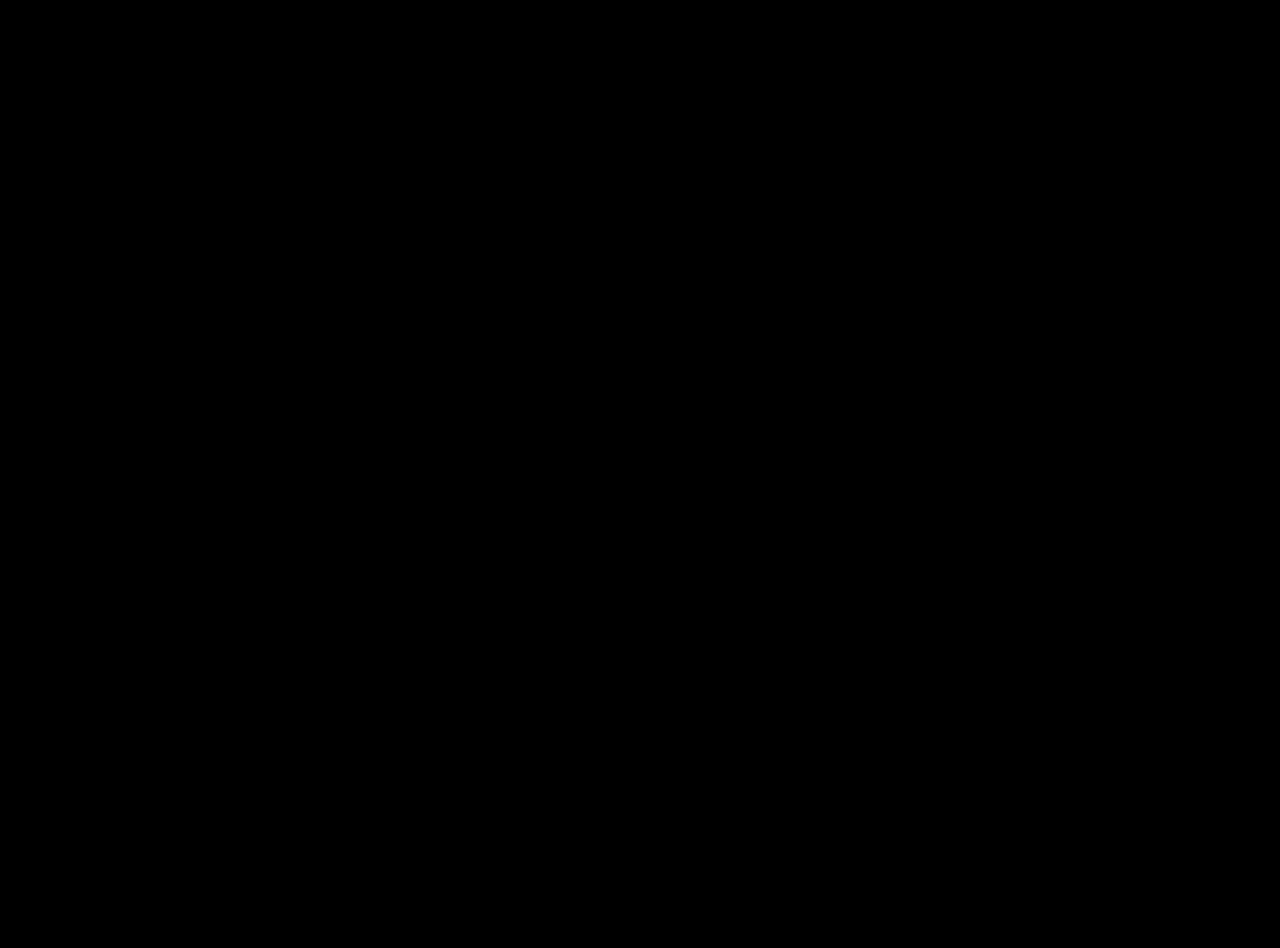
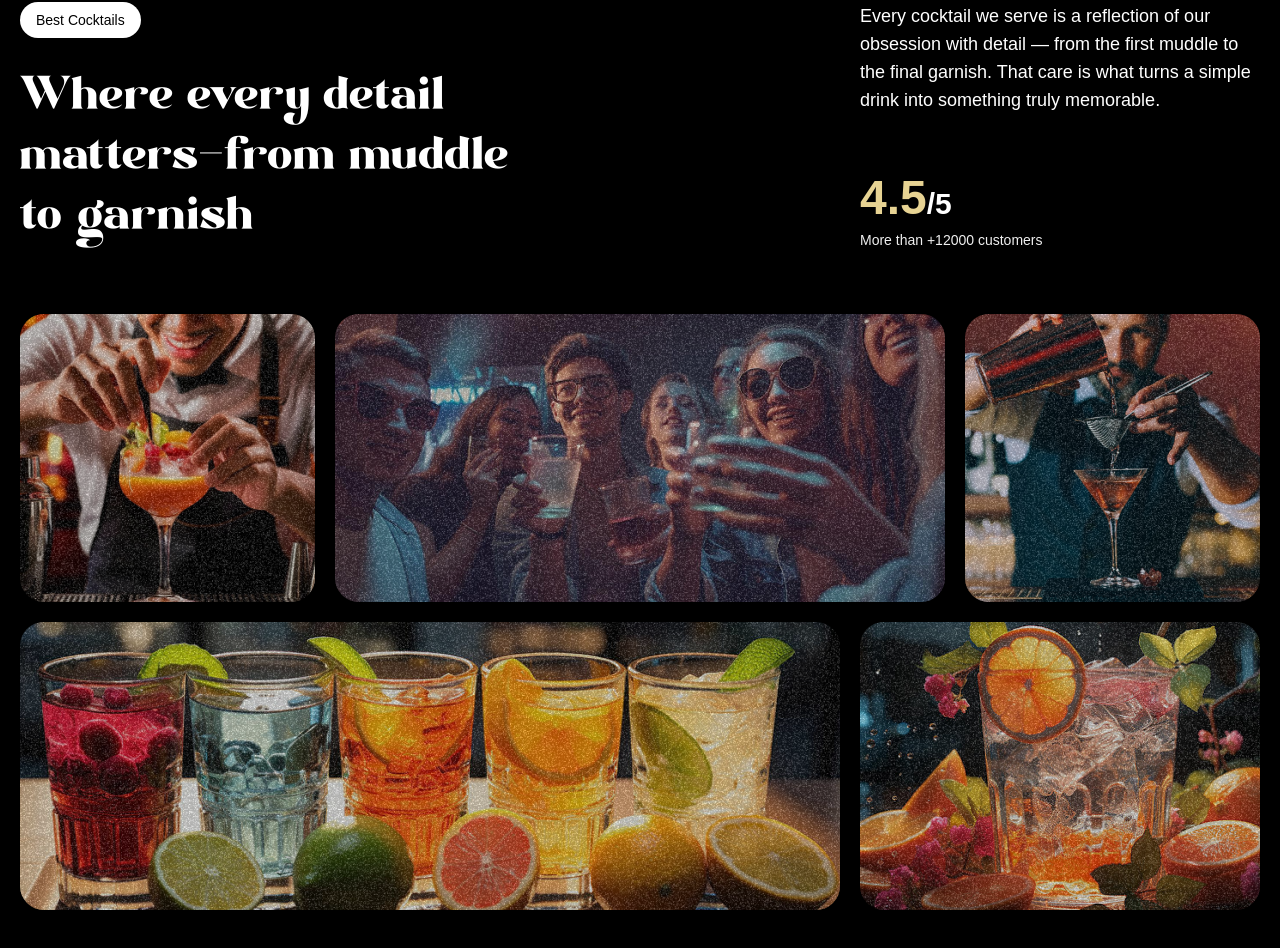
Before and after one commit to RoggiDev/jsmastery_gsap_cocktails, a React (Vite) app: page / in a window 1280 px wide. Shown: the part 1710-2658 px from the top of the page. Before the commit the page ends 1600 px from the top, so only its background shows below. Built offline with nearby package versions, Linux system fonts and the light colour scheme; a web font is replaced by a local one.

Commit message:
Implement About Section

```diff
--- a/src/App.jsx
+++ b/src/App.jsx
@@ -3,6 +3,7 @@
 import Navbar from "./Components/Navbar";
 import Hero from "./Components/Hero";
 import Cocktails from "./Components/Cocktails";
+import About from "./Components/About";
 
 gsap.registerPlugin(ScrollTrigger, SplitText);
 
@@ -12,6 +13,7 @@
       <Navbar />
       <Hero />
       <Cocktails />
+      <About />
     </>
   );
 };
--- /dev/null
+++ b/src/Components/About.jsx
@@ -0,0 +1,109 @@
+import { useGSAP } from "@gsap/react";
+import gsap from "gsap";
+import { SplitText } from "gsap/all";
+
+const About = () => {
+  useGSAP(() => {
+    const titleSplit = SplitText.create("#about h2", {
+      type: "words",
+    });
+
+    const scrollTimeline = gsap.timeline({
+      scrollTrigger: {
+        trigger: "#about",
+        start: "top center",
+      },
+    });
+
+    scrollTimeline
+      .from(titleSplit.words, {
+        opacity: 0,
+        duration: 1,
+        yPercent: 100,
+        ease: "expo.out",
+        stagger: 0.02,
+      })
+      .from(
+        ".top-grid div, .bottom-grid div",
+        {
+          opacity: 0,
+          duration: 1,
+          ease: "power1.inOut",
+          stagger: 0.04,
+        },
+        "-=0.5",
+      );
+  });
+
+  return (
+    <div id="about">
+      <div className="mb-16 md:px-0 px-5">
+        <div className="content">
+          <div className="md:col-span-8">
+            <p className="badge">Best Cocktails</p>
+
+            <h2>
+              Where every detail matters
+              <span className="text-white">-</span>
+              from muddle to garnish
+            </h2>
+          </div>
+
+          <div className="sub-content">
+            <p>
+              Every cocktail we serve is a reflection of our obsession with
+              detail — from the first muddle to the final garnish. That care is
+              what turns a simple drink into something truly memorable.
+            </p>
+
+            <div>
+              <p className="md:text-3xl text-xl font-bold">
+                <span>4.5</span>/5
+              </p>
+
+              <p className="text-sm text-white-100">
+                More than +12000 customers
+              </p>
+            </div>
+          </div>
+        </div>
+      </div>
+
+      <div className="top-grid">
+        <div className="md:col-span-3">
+          <div className="noisy"></div>
+
+          <img src="/images/abt1.png" alt="grid-img-1" />
+        </div>
+
+        <div className="md:col-span-6">
+          <div className="noisy"></div>
+
+          <img src="/images/abt2.png" alt="grid-img-2" />
+        </div>
+
+        <div className="md:col-span-3">
+          <div className="noisy"></div>
+
+          <img src="/images/abt5.png" alt="grid-img-5" />
+        </div>
+      </div>
+
+      <div className="bottom-grid">
+        <div className="md:col-span-8">
+          <div className="noisy"></div>
+
+          <img src="/images/abt3.png" alt="grid-img-3" />
+        </div>
+
+        <div className="md:col-span-4">
+          <div className="noisy"></div>
+
+          <img src="/images/abt4.png" alt="grid-img-4" />
+        </div>
+      </div>
+    </div>
+  );
+};
+
+export default About;
--- a/src/Components/Cocktails.jsx
+++ b/src/Components/Cocktails.jsx
@@ -1,6 +1,6 @@
+import gsap from "gsap";
 import { useGSAP } from "@gsap/react";
 import { cocktailLists, mockTailLists } from "../../constants";
-import gsap from "gsap";
 
 const Cocktails = () => {
   useGSAP(() => {
@@ -18,7 +18,7 @@
         x: -100,
         y: 100,
       })
-      .from("c-right-leaf", {
+      .from("#c-right-leaf", {
         x: 100,
         y: 100,
       });
--- a/src/Components/Hero.jsx
+++ b/src/Components/Hero.jsx
@@ -42,7 +42,7 @@
     gsap
       .timeline({
         scrollTrigger: {
-          trigger: "hero",
+          trigger: "#hero",
           start: "top top",
           end: "bottom top",
           scrub: true,
```
